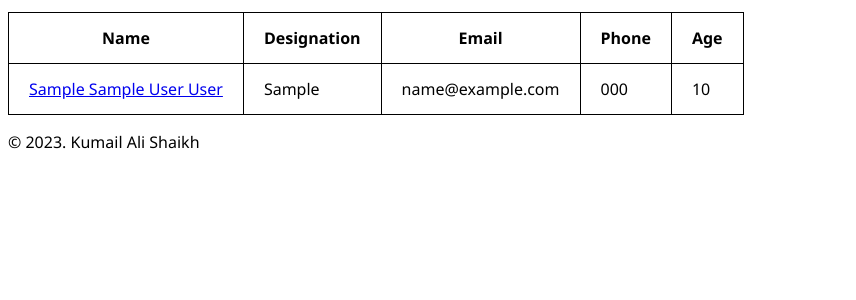
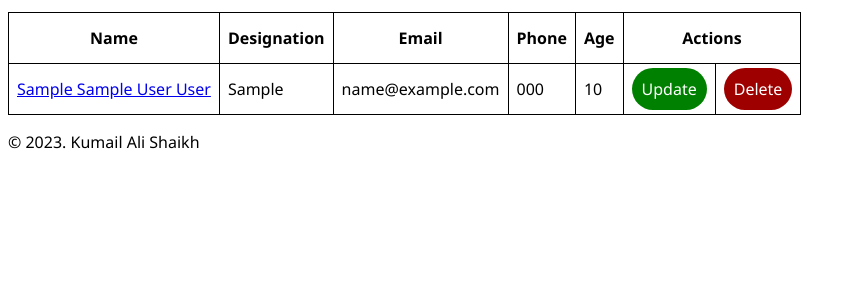
Before and after one commit to kumailalidev/django-projects, a Django app: page / in a window 1280 px wide. Shown: the part 109-409 px from the top of the page, without its empty margins (0-856 px from the left). Run offline with Django 4.2, Linux system fonts and the light colour scheme; tables that the repository leaves empty hold one stand-in row (values such as "Sample post").

Commit message:
P03-Added action buttons to employee list template

```diff
--- a/03-Employee-Management-System/employees/static/css/style.css
+++ b/03-Employee-Management-System/employees/static/css/style.css
@@ -9,7 +9,7 @@ table {
 td,
 th {
   border: 1px solid black;
-  padding: 14px 20px;
+  padding: 14px 8px 14px 8px;
 }
 
 .btn {
@@ -19,3 +19,11 @@ th {
   padding: 10px 10px;
   border-radius: 24px;
 }
+
+.btn-green {
+  background-color: green;
+}
+
+.btn-red {
+  background-color: rgb(158, 0, 0);
+}
--- a/03-Employee-Management-System/employees/templates/employees/partials/_employee_list.html
+++ b/03-Employee-Management-System/employees/templates/employees/partials/_employee_list.html
@@ -9,6 +9,7 @@
                         <th>Email</th>
                         <th>Phone</th>
                         <th>Age</th>
+                        <th colspan="2">Actions</th>
                     </tr>
                 </thead>
                 <tbody>
@@ -20,6 +21,8 @@
                             <td>{{ employee.email }}</td>
                             <td>{{ employee.phone }}</td>
                             <td>{{ employee.age }}</td>
+                            <td><a href="" class="btn btn-green">Update</a></td>
+                            <td><a href="" class="btn btn-red">Delete</a></td>
                         </tr>
                     {% endfor %}
                 </tbody>
```
